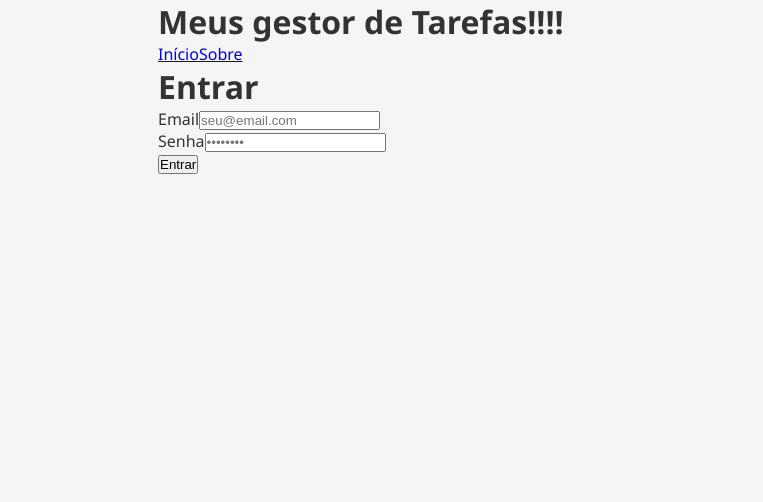
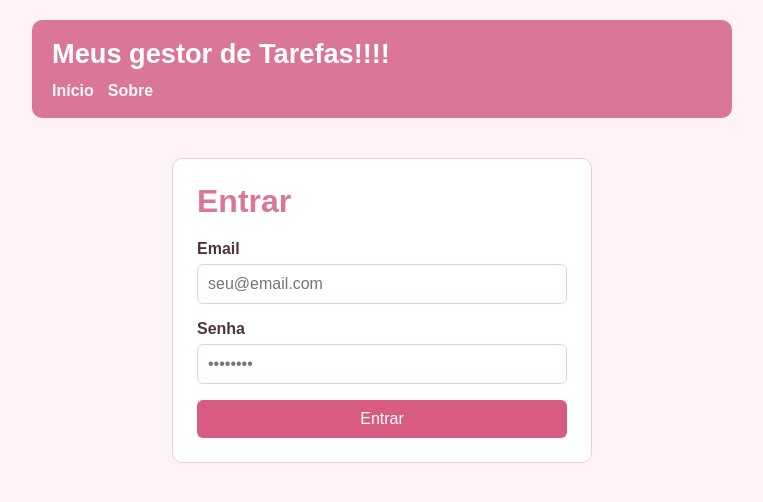
Before and after one commit to claratesser/registro-atividades-pwa, a Vue app: page /login in a window 1280 px wide. Shown: the top 502 px of the page, without its empty margins (258-1021 px from the left). Built offline with nearby package versions, Linux system fonts and the light colour scheme.

Commit message:
feat: alteração no css

```diff
--- a/src/assets/css/global.css
+++ b/src/assets/css/global.css
@@ -1,18 +1,136 @@
-* {
-  margin: 0;
-  padding: 0;
-  box-sizing: border-box;
+:root {
+  --primary: #d85c82;
+  --primary-dark: #b8476a;
+  --header: #da7799;
+
+  --background: #fff3f6;
+  --surface: #ffffff;
+
+  --text: #4f333c;
+  --text-light: #8b6672;
+
+  --border: #f0ccd6;
 }
 
 body {
-  font-family: 'Segoe UI', Tahoma, Geneva, Verdana, sans-serif;
-  background-color: #f5f5f5;
-  color: #333;
-  min-height: 100vh;
+  margin: 0;
+  font-family: Arial, Helvetica, sans-serif;
+  background-color: var(--background);
+  color: var(--text);
 }
 
 #app {
-  max-width: 480px;
+  max-width: 700px;
   margin: 0 auto;
-  padding: 0 16px;
+  padding: 20px;
 }
+
+/* Cabeçalho */
+
+.app-header {
+  background-color: var(--header);
+  padding: 18px 20px;
+  border-radius: 10px;
+  margin-bottom: 24px;
+}
+
+.app-header h1 {
+  color: white;
+  font-size: 1.7rem;
+  margin-top: 0;
+  margin-bottom: 12px;
+}
+
+.app-header nav {
+  display: flex;
+  align-items: center;
+  gap: 14px;
+}
+
+.app-header nav a {
+  color: #fff4f7;
+  text-decoration: none;
+  font-weight: 600;
+}
+
+.app-header nav a:hover {
+  color: #ffd9e5;
+}
+
+.app-header nav a.router-link-active {
+  color: white;
+  text-decoration: underline;
+}
+
+.logout-btn {
+  padding: 6px 12px;
+  background-color: transparent;
+  color: white;
+  border: 1px solid #ffd9e5;
+  border-radius: 6px;
+  cursor: pointer;
+}
+
+.logout-btn:hover {
+  background-color: #bd5478;
+}
+
+/* Login */
+
+.login-container {
+  max-width: 420px;
+  margin: 40px auto;
+}
+
+.login-form {
+  background-color: white;
+  padding: 24px;
+  border: 1px solid var(--border);
+  border-radius: 10px;
+}
+
+.login-form h1 {
+  color: var(--header);
+  margin-top: 0;
+  margin-bottom: 20px;
+}
+
+.login-form .field {
+  margin-bottom: 16px;
+}
+
+.login-form label {
+  display: block;
+  margin-bottom: 6px;
+  font-weight: 600;
+  color: var(--text);
+}
+
+.login-form input {
+  width: 100%;
+  box-sizing: border-box;
+  padding: 10px;
+  border: 1px solid var(--border);
+  border-radius: 6px;
+  font-size: 1rem;
+}
+
+.login-form input:focus {
+  outline: none;
+  border-color: var(--primary);
+}
+
+.login-form button[type="submit"] {
+  width: 100%;
+  padding: 10px;
+  background-color: var(--primary);
+  color: white;
+  border: none;
+  border-radius: 6px;
+  font-size: 1rem;
+  cursor: pointer;
+}
+
+.login-form button[type="submit"]:hover {
+  background-color: var(--primary-dark);
+}
--- a/src/components/TaskForm.vue
+++ b/src/components/TaskForm.vue
@@ -7,9 +7,11 @@
         placeholder="Nova tarefa..."
         class="task-input"
       />
+
       <button type="submit" class="task-button" :disabled="uploading">
         {{ editingTask ? "Alterar" : "Adicionar" }}
       </button>
+
       <button
         v-if="editingTask"
         type="button"
@@ -27,14 +29,18 @@
         class="image-preview"
         alt="Imagem da tarefa"
       />
+
       <label class="image-label" :class="{ disabled: uploading }">
         <span v-if="uploading" class="upload-status">Enviando...</span>
+
         <span v-else>
-      {{ previewUrl || editingTask?.img_url
-        ? 'Trocar imagem'
-        : 'Adicionar imagem'
+          {{
+            previewUrl || editingTask?.img_url
+              ? "Trocar imagem"
+              : "Adicionar imagem"
           }}
         </span>
+
         <input
           type="file"
           accept="image/jpeg,image/png"
@@ -44,6 +50,7 @@
           @change="handleImageChange"
         />
       </label>
+
       <p class="image-help">
         Em celular, o botão pode abrir a câmera.
         Em notebook, abre o seletor de arquivos.
@@ -64,6 +71,7 @@ const props = defineProps({
 });
 
 const emit = defineEmits(["add", "update", "cancel"]);
+
 const newTask = ref("");
 const previewUrl = ref(null);
 const imgAttachmentKey = ref(null);
@@ -72,20 +80,29 @@ const uploading = ref(false);
 watch(
   () => props.editingTask,
   (task) => {
-    newTask.value = task ? task.title : '';
-    if (previewUrl.value) URL.revokeObjectURL(previewUrl.value);
+    newTask.value = task ? task.title : "";
+
+    if (previewUrl.value) {
+      URL.revokeObjectURL(previewUrl.value);
+    }
+
     previewUrl.value = null;
     imgAttachmentKey.value = null;
   },
 );
 
-
 async function handleImageChange(event) {
   const file = event.target.files[0];
+
   if (!file) return;
-  if (previewUrl.value) URL.revokeObjectURL(previewUrl.value);
+
+  if (previewUrl.value) {
+    URL.revokeObjectURL(previewUrl.value);
+  }
+
   previewUrl.value = URL.createObjectURL(file);
   uploading.value = true;
+
   try {
     const response = await tasksApi.uploadImage(file);
     imgAttachmentKey.value = response.data.attachment_key;
@@ -107,29 +124,42 @@ function handleSubmit() {
   };
 
   if (props.editingTask) {
-    emit('update', props.editingTask.id, payload);
+    emit("update", props.editingTask.id, payload);
   } else {
-    emit('add', payload);
+    emit("add", payload);
   }
 
-  newTask.value = '';
-  if (previewUrl.value) URL.revokeObjectURL(previewUrl.value);
+  newTask.value = "";
+
+  if (previewUrl.value) {
+    URL.revokeObjectURL(previewUrl.value);
+  }
+
   previewUrl.value = null;
   imgAttachmentKey.value = null;
 }
 
 function handleCancel() {
-  newTask.value = '';
-  if (previewUrl.value) URL.revokeObjectURL(previewUrl.value);
+  newTask.value = "";
+
+  if (previewUrl.value) {
+    URL.revokeObjectURL(previewUrl.value);
+  }
+
   previewUrl.value = null;
   imgAttachmentKey.value = null;
-  emit('cancel');
+
+  emit("cancel");
 }
 </script>
 
 <style scoped>
 .task-form {
   margin-bottom: 24px;
+  padding: 14px;
+  background-color: #fffafb;
+  border: 1px solid #f0ccd6;
+  border-radius: 8px;
 }
 
 .task-row {
@@ -141,7 +171,7 @@ function handleCancel() {
 .task-input {
   flex: 1;
   padding: 12px;
-  border: 2px solid #ddd;
+  border: 2px solid #f0ccd6;
   border-radius: 8px;
   font-size: 1rem;
   outline: none;
@@ -149,12 +179,12 @@ function handleCancel() {
 }
 
 .task-input:focus {
-  border-color: #4a90d9;
+  border-color: #d85c82;
 }
 
 .task-button {
   padding: 12px 20px;
-  background-color: #4a90d9;
+  background-color: #da7799;
   color: white;
   border: none;
   border-radius: 8px;
@@ -164,7 +194,7 @@ function handleCancel() {
 }
 
 .task-button:hover:not(:disabled) {
-  background-color: #357abd;
+  background-color: #b8476a;
 }
 
 .task-button:disabled {
@@ -175,8 +205,8 @@ function handleCancel() {
 .task-button-cancel {
   padding: 12px 16px;
   background-color: transparent;
-  color: #666;
-  border: 2px solid #ddd;
+  color: #8b6672;
+  border: 2px solid #f0ccd6;
   border-radius: 8px;
   font-size: 1rem;
   cursor: pointer;
@@ -184,7 +214,7 @@ function handleCancel() {
 }
 
 .task-button-cancel:hover {
-  border-color: #aaa;
+  border-color: #dca4b5;
 }
 
 .image-section {
@@ -192,9 +222,10 @@ function handleCancel() {
   align-items: center;
   gap: 12px;
   padding: 10px 12px;
-  background: #f8f9fa;
+  background: #fff3f6;
   border-radius: 8px;
-  border: 1px dashed #ccc;
+  border: 1px dashed #e4aebf;
+  flex-wrap: wrap;
 }
 
 .image-preview {
@@ -202,7 +233,7 @@ function handleCancel() {
   height: 56px;
   object-fit: cover;
   border-radius: 6px;
-  border: 1px solid #ddd;
+  border: 1px solid #f0ccd6;
   flex-shrink: 0;
 }
 
@@ -212,8 +243,8 @@ function handleCancel() {
   gap: 6px;
   padding: 8px 14px;
   background: white;
-  border: 1.5px solid #4a90d9;
-  color: #4a90d9;
+  border: 1.5px solid #d85c82;
+  color: #c24c72;
   border-radius: 6px;
   font-size: 0.875rem;
   cursor: pointer;
@@ -221,7 +252,7 @@ function handleCancel() {
 }
 
 .image-label:hover:not(.disabled) {
-  background: #eaf2fb;
+  background: #ffeaf0;
 }
 
 .image-label.disabled {
@@ -232,13 +263,15 @@ function handleCancel() {
 .image-input {
   display: none;
 }
+
 .image-help {
   font-size: 0.75rem;
-  color: #999;
+  color: #a88690;
   margin: 0;
   flex-basis: 100%;
 }
+
 .upload-status {
-  color: #888;
+  color: #8b6672;
 }
 </style>
--- a/src/components/TaskItem.vue
+++ b/src/components/TaskItem.vue
@@ -6,13 +6,25 @@
       class="task-thumbnail"
       alt="Imagem da tarefa"
     />
+
     <label class="task-label">
-      <input type="checkbox" :checked="task.done" @change="$emit('toggle', task.id)" />
+      <input
+        type="checkbox"
+        :checked="task.done"
+        @change="$emit('toggle', task.id)"
+      />
+
       <span class="task-title">{{ task.title }}</span>
     </label>
+
     <div class="task-actions">
-      <button class="task-edit" @click="$emit('edit', task)">Editar</button>
-      <button class="task-remove" @click="$emit('remove', task.id)">Remover</button>
+      <button class="task-edit" @click="$emit('edit', task)">
+        Editar
+      </button>
+
+      <button class="task-remove" @click="$emit('remove', task.id)">
+        Remover
+      </button>
     </div>
   </div>
 </template>
@@ -35,9 +47,10 @@ defineEmits(["toggle", "remove", "edit"]);
   align-items: center;
   padding: 12px;
   background-color: white;
+  border: 1px solid #f2d5dd;
   border-radius: 8px;
   margin-bottom: 8px;
-  box-shadow: 0 1px 3px rgba(0, 0, 0, 0.1);
+  box-shadow: 0 1px 3px rgba(130, 61, 82, 0.08);
   transition: opacity 0.2s;
   gap: 10px;
 }
@@ -47,12 +60,13 @@ defineEmits(["toggle", "remove", "edit"]);
   height: 44px;
   object-fit: cover;
   border-radius: 6px;
-  border: 1px solid #eee;
+  border: 1px solid #f0ccd6;
   flex-shrink: 0;
 }
 
 .task-item.done {
   opacity: 0.6;
+  background-color: #fff8fa;
 }
 
 .task-label {
@@ -66,22 +80,23 @@ defineEmits(["toggle", "remove", "edit"]);
 .task-label input[type="checkbox"] {
   width: 20px;
   height: 20px;
-  accent-color: #4a90d9;
+  accent-color: #d85c82;
 }
 
 .task-title {
   font-size: 1rem;
+  color: #573b44;
 }
 
 .task-item.done .task-title {
   text-decoration: line-through;
-  color: #999;
+  color: #aa8791;
 }
 
 .task-remove {
   background: none;
   border: none;
-  color: #e74c3c;
+  color: #c33f60;
   cursor: pointer;
   font-size: 0.85rem;
   padding: 4px 8px;
@@ -100,7 +115,7 @@ defineEmits(["toggle", "remove", "edit"]);
 .task-edit {
   background: none;
   border: none;
-  color: #4a90d9;
+  color: #c65378;
   cursor: pointer;
   font-size: 0.85rem;
   padding: 4px 8px;
--- a/src/views/HomeView.vue
+++ b/src/views/HomeView.vue
@@ -89,22 +89,24 @@ function handleRemove(id) {
 <style scoped>
 .section-title {
   font-size: 1rem;
-  color: #666;
+  color: #a94468;
   margin-bottom: 12px;
   margin-top: 20px;
+  padding-bottom: 6px;
+  border-bottom: 2px solid #f0ccd6;
 }
 
 .empty-message {
   text-align: center;
-  color: #999;
+  color: #9a7580;
   margin-top: 40px;
   font-size: 0.95rem;
 }
 
 .error-message {
-  color: #c0392b;
-  background-color: #fdecea;
-  border: 1px solid #e74c3c;
+  color: #b4234d;
+  background-color: #fff0f4;
+  border: 1px solid #efb6c7;
   border-radius: 6px;
   padding: 10px 14px;
   margin-bottom: 12px;
@@ -112,7 +114,7 @@ function handleRemove(id) {
 }
 
 .loading-message {
-  color: #666;
+  color: #8b6672;
   font-size: 0.9rem;
   padding: 8px 0;
 }
```
Lines whose indentation alone changed are shown as unchanged.
